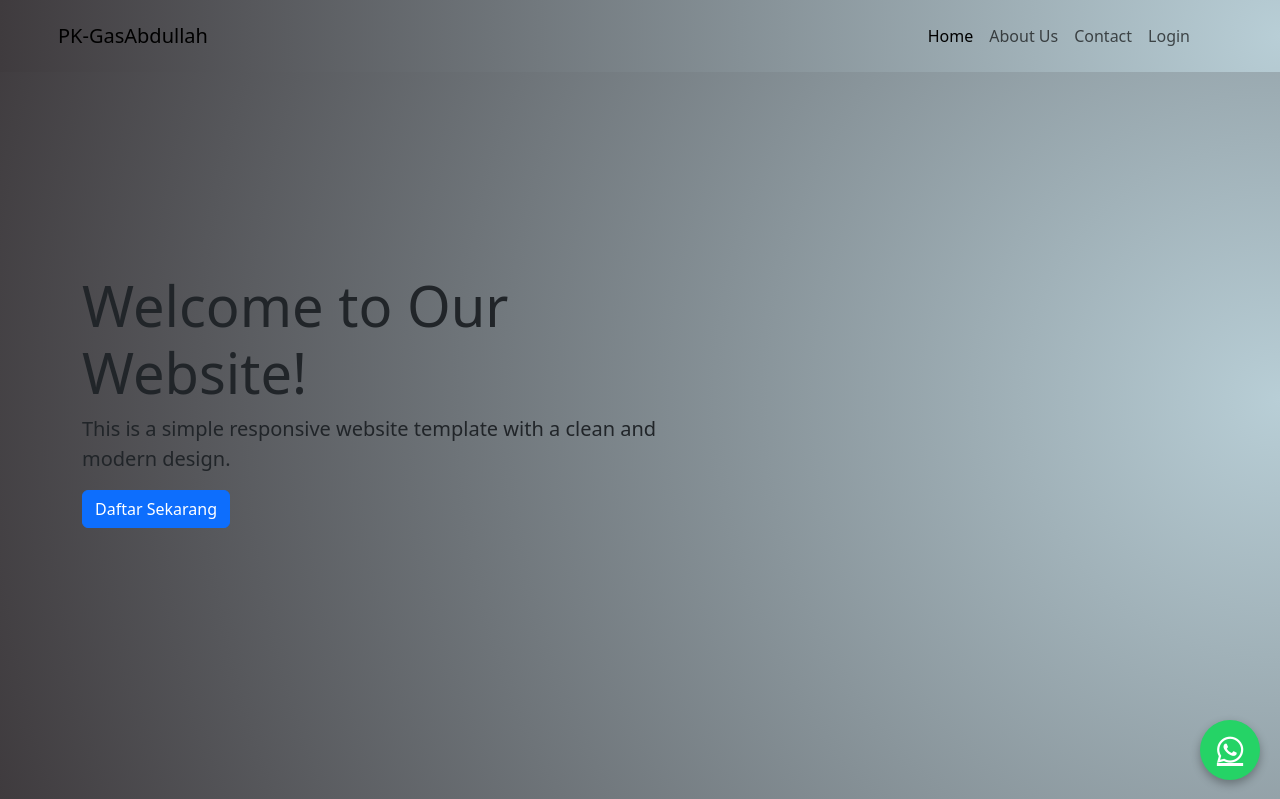
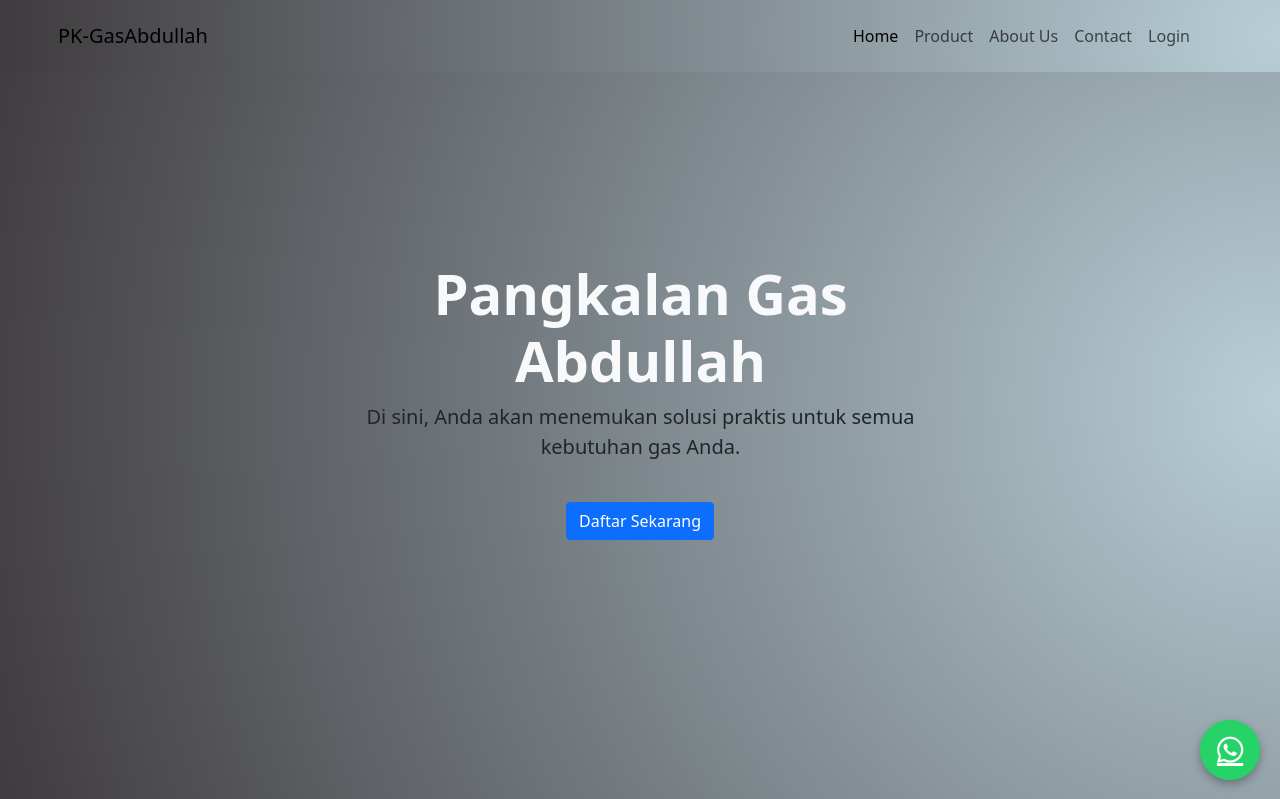
Before and after one commit to FebriansyahAmu/lp-gas, a PHP site: page / in a window 1280 px wide. Shown: the top 799 px of the page. Run offline with PHP 8.4, Linux system fonts and the light colour scheme; data that the repository does not hold is empty; some libraries are stand-ins or nearby versions.

Commit message:
add: fix bug, add aos animation

```diff
--- a/src/Controllers/AccountController.php
+++ b/src/Controllers/AccountController.php
@@ -45,6 +45,7 @@ class AccountController extends Controller
 
 
             if(Alamat::createAlamat($data)){
+                header('Content-Type: application/json');
                 http_response_code(201);
                 echo json_encode([
                     'status' => 'success',
@@ -112,6 +113,7 @@ class AccountController extends Controller
 
             $putAlamat = Alamat::putAlamatByUID($data);
             if($putAlamat){
+                header('Content-Type: application/json');
                 echo json_encode([
                     'status' => 'success',
                     'message' => 'Alamat berhasil diubah'
--- a/src/Controllers/AuthController.php
+++ b/src/Controllers/AuthController.php
@@ -265,11 +265,11 @@ class AuthController extends Controller
             $mail->Subject = 'Verifikasi Email';
 
             if ($type === 'verification') {
-                $verificationLink = "http://localhost:3000/verifikasi-email/$token";
+                $verificationLink = "https://c9a6-2400-9800-c20-c5ed-d549-ee8a-a516-929c.ngrok-free.app/verifikasi-email/$token";
                 $mail->Body = "Klik link berikut untuk memverifikasi akun anda: <a href='$verificationLink'>$verificationLink</a>";
                 $mail->AltBody = "Klik link berikut untuk memverifikasi akun Anda: $verificationLink";
             } elseif ($type === 'reset_password') {
-                $resetLink = "http://localhost:3000/auth/password-reset/$token";
+                $resetLink = "https://c9a6-2400-9800-c20-c5ed-d549-ee8a-a516-929c.ngrok-free.app/auth/password-reset/$token";
                 $mail->Body = "Klik link berikut untuk reset password anda: <a href='$resetLink'>$resetLink</a>";
                 $mail->AltBody = "Klik link berikut untuk reset password Anda: $resetLink";
             }
--- a/src/Controllers/CheckoutController.php
+++ b/src/Controllers/CheckoutController.php
@@ -31,14 +31,14 @@ class CheckoutController extends Controller{
                     'status' => 'pending',
                     'order_id' => $orderId
                 ];
-                $jenisGas = filter_input(INPUT_POST, 'Jenis_gas', FILTER_SANITIZE_FULL_SPECIAL_CHARS);
+                $jenisGas = filter_input(INPUT_POST, 'jenis_gas', FILTER_SANITIZE_FULL_SPECIAL_CHARS);
 
                 //validasi data input
                 $validationResult = Order::validateOrder($data);
                 if($validationResult['status'] === 'error'){
                     http_response_code(400);
                     echo json_encode($validationResult);
-                    exit;
+                    exit();
                 }
 
                 $createOrder = Order::createOrder($data);
--- a/src/Models/Order.php
+++ b/src/Models/Order.php
@@ -119,7 +119,7 @@ Class Order{
     public static function updateStock($productId, $quantity){
         try{
             $db = Database::getConnection();
-            $stmtUpdate = $db->prepare("UPDATE " . self::$tb_gas . " SET Stok = Stok - ? WHERE id_gas = ?");
+            $stmtUpdate = $db->prepare("UPDATE " . self::$table_gas . " SET Stok = Stok - ? WHERE id_gas = ?");
             if(!$stmtUpdate){
                 throw new \Exception("Failed to prepare statement" . $db->error);
             }
@@ -167,7 +167,7 @@ Class Order{
             $stmt = $db->prepare("
                             SELECT ec_order.id_Order, ec_gas.Jenis_gas, ec_order.Qty, ec_order.totalharga, ec_order.status
                             FROM " . self::$table . "
-                            JOIN ". self::$tb_gas ." ON ec_order.id_gas = ec_gas.id_gas
+                            JOIN ". self::$table_gas ." ON ec_order.id_gas = ec_gas.id_gas
                             WHERE ec_order.user_id = ?
                      ");
 
--- a/src/Views/Home/index.php
+++ b/src/Views/Home/index.php
@@ -4,14 +4,13 @@
   style="background: radial-gradient(circle at right, #b8ced6, #3f3b3e)"
 >
   <div class="container">
-    <div class="row">
-      <div class="col-md-7 col-12 text-md-start text-center">
-        <h1 class="display-4">Welcome to Our Website!</h1>
-        <p class="lead">
-          This is a simple responsive website template with a clean and modern
-          design.
+    <div class="row d-flex justify-content-center text-center">
+      <div class="col-md-7 col-12">
+        <h1 class="display-4 fw-bold text-light" data-aos="zoom-in" data-aos-delay="300" data-aos-duration="800">Pangkalan Gas Abdullah</h1>
+        <p class="lead" data-aos="zoom-in" data-aos-delay="300" data-aos-duration="1000">
+        Di sini, Anda akan menemukan solusi praktis untuk semua kebutuhan gas Anda.
         </p>
-        <a href="#" class="btn btn-primary">Daftar Sekarang</a>
+        <a href="/register" class="btn btn-md rounded-1 btn-primary mt-4" data-aos="zoom-in" data-aos-delay="300" data-aos-duration="1200">Daftar Sekarang</a>
       </div>
     </div>
   </div>
@@ -24,13 +23,13 @@
 >
   <div class="container">
     <div class="d-flex justify-content-center mb-4">
-      <h1 class="text-black">In Sale</h1>
+      <h1 class="text-black" data-aos="zoom-in"  data-aos-duration="800">In Sale</h1>
     </div>
-    <p class="mb-5 text-center">
+    <p class="mb-5 text-center" data-aos="zoom-in"  data-aos-duration="800">
       Lorem ipsum dolor sit amet consectetur adipisicing elit. Voluptatibus ab
       velit est! Accusantium vitae ex provident, a.
     </p>
-    <div class="row" id="product-container">
+    <div class="row" id="product-container" >
 
     </div>
   </div>
@@ -45,20 +44,20 @@
     <div class="row align-items-center">
       <!-- Kolom kiri: About Us -->
       <div class="col-md-6 text-black mb-4 mb-md-0">
-        <h2 class="mb-4">About Us</h2>
-        <p>
+        <h2 class="mb-4" data-aos="zoom-in" data-aos-delay="300" data-aos-duration="800">About Us</h2>
+        <p data-aos="zoom-in" data-aos-delay="300" data-aos-duration="800">
           Kami adalah perusahaan yang bergerak di bidang distribusi gas,
           menyediakan berbagai jenis gas untuk kebutuhan rumah tangga dan
           industri. Kami berkomitmen untuk memberikan layanan terbaik dengan
           produk berkualitas tinggi.
         </p>
-        <p>
+        <p data-aos="zoom-in" data-aos-delay="300" data-aos-duration="800">
           Lorem ipsum dolor sit amet consectetur adipisicing elit. Accusamus,
           itaque. Amet asperiores odio illum aliquam incidunt ex unde aperiam
           dicta, autem est explicabo ipsa exercitationem nihil soluta odit
           consequuntur accusamus.
         </p>
-        <p>
+        <p data-aos="zoom-in" data-aos-delay="300" data-aos-duration="800">
           Lorem ipsum dolor sit amet consectetur adipisicing elit. Ipsum
           molestiae nesciunt accusamus non quis ad officia nisi! Nam, sunt ipsum
           at, deleniti pariatur perspiciatis beatae ratione velit nisi officiis
@@ -66,7 +65,7 @@
         </p>
       </div>
       <!-- Kolom kanan: Gambar -->
-      <div class="col-md-6">
+      <div class="col-md-6" data-aos="zoom-in" data-aos-delay="300" data-aos-duration="800">
         <img src="img/lpg-gas.jpg" alt="About Us Image" class="img-fluid" />
       </div>
     </div>
@@ -77,7 +76,7 @@
   <div class="container">
     <div class="row align-items-center">
       <!-- Kolom kiri: About Us -->
-      <div class="col-md-8 text-black mb-4 mb-md-0">
+      <div class="col-md-8 text-black mb-4 mb-md-0" data-aos="zoom-in" data-aos-delay="300" data-aos-duration="800">
         <iframe
           src="https://www.google.com/maps/embed?pb=!1m18!1m12!1m3!1d296.52111372334923!2d124.30035815544517!3d0.7275439208993522!2m3!1f0!2f0!3f0!3m2!1i1024!2i768!4f13.1!3m3!1m2!1s0x327e3d119fd60439%3A0x567152c26e8947ae!2sPangkalan%20Gas%20Elpiji%20Abdul%20Rahman!5e0!3m2!1sid!2sid!4v1725873169895!5m2!1sid!2sid"
           height="450"
@@ -89,17 +88,19 @@
       </div>
       <!-- Kolom kanan: Gambar -->
       <div class="col-md-4">
-        <h3 class="mb-3">Contact Us</h3>
-        <p>
+        <h3 class="mb-3" data-aos="zoom-in" data-aos-delay="300" data-aos-duration="800">Contact Us</h3>
+        <p data-aos="zoom-in" data-aos-delay="300" data-aos-duration="800">
           <strong>Pangkalan Gas Elpiji AbdulRahman</strong><br />
           Jalan Veteran, Kelurahan Motoboi Kecil<br />
           Kecamatan Kotamobagu Selatan<br />
         </p>
+        <div class="" data-aos="zoom-in" data-aos-delay="300" data-aos-duration="800">
           <p>
             <strong>Email:</strong>
             <a href="mailto:contact@example.com">contact@example.com</a>
           </p>
           <p><strong>Phone:</strong> +62 812 3456 7890</p>
+        </div>
       </div>
     </div>
   </div>
@@ -123,9 +124,9 @@
   }
 
   function displayProducts(products) {
-  products.forEach(product => {
+    products.forEach((product, index) => {
       let productCard = `
-      <div class="col-md-4 col-sm-6 col-12 mb-4">
+        <div class="col-md-4 col-sm-6 col-12 mb-4" data-aos="fade-up" data-aos-delay="${index * 200}" data-aos-duration="800">
           <div class="card shadow-lg hover-shadow zoom-effect">
             <img class="card-img-top img-fluid" src="img/gas.jpeg" alt="${product.Jenis_gas}" />
             <div class="card-body">
--- a/src/Views/Layout/layout.php
+++ b/src/Views/Layout/layout.php
@@ -16,7 +16,9 @@
     <link rel="stylesheet" type="text/css" href="https://cdn.datatables.net/2.1.6/css/dataTables.dataTables.min.css"/>
     <script type="text/javascript" src="https://cdn.datatables.net/2.1.6/js/dataTables.min.js"></script>
 
-
+    <!--AOS-->
+    <link href="https://unpkg.com/aos@2.3.1/dist/aos.css" rel="stylesheet">
+    <script src="https://unpkg.com/aos@2.3.1/dist/aos.js"></script>
 </head>
 <body>
 
@@ -27,8 +29,10 @@
         <?php echo $content; ?>
     </div>
 </main>
-
 <?php component('footer'); ?>
 </body>
+</html>
 
-</html>
+<script>
+  AOS.init();
+</script>
--- a/src/Views/Layout/standardLayout.php
+++ b/src/Views/Layout/standardLayout.php
@@ -34,8 +34,8 @@
   <body>
     <?php component('spinners'); ?>
     <section
-      class="vh-100"
-      style="background: radial-gradient(circle at right, #b8ced6 , #3f3b3e)"
+      class="vh-100 overflow-auto"
+      style="background: radial-gradient(circle at right, #b8ced6 , #3f3b3e);"
     >
         <?php echo $content; ?>
     </section>
--- a/src/Views/Login/index.php
+++ b/src/Views/Login/index.php
@@ -1,4 +1,4 @@
-<div class="container py-5 h-100">
+<div class="container py-5 vh-100 overflow-hidden">
         <div class="row d-flex align-items-center justify-content-center h-100 ">
           <div class="col-md-8 col-lg-7 col-xl-6">
             <img
--- a/src/Views/Lupa-password/index.php
+++ b/src/Views/Lupa-password/index.php
@@ -1,5 +1,5 @@
 <div class="container py-5 h-100" >
-  <div class="row d-flex justify-content-center align-items-center h-100">
+  <div class="row d-flex justify-content-center align-items-center h-100 p-2">
     <div class="col-md-6 p-5 rounded  text-white" style="background-color: rgba(0, 0, 0, 0.2)">
       <h2 class="mb-4 text-center">Lupa Password</h2>
       <form id="forgotPasswordForm" class="needs-validation" novalidate>
--- a/src/Views/Register/index.php
+++ b/src/Views/Register/index.php
@@ -1,6 +1,6 @@
-<div class="container h-100">
+<div class="container-fluid ">
         <div
-          class="row d-flex align-items-center justify-content-center h-100 p-2"
+          class="row d-flex align-items-center justify-content-center  p-2"
         >
           <div
             class="col-md-12 col-lg-5 col-xl-6 p-5 rounded"
--- a/src/Views/components/navbar.php
+++ b/src/Views/components/navbar.php
@@ -25,6 +25,9 @@
         </li>
 
         <?php if ($_SERVER['REQUEST_URI'] === '/'): ?>
+        <li class="nav-item">
+          <a class="nav-link nav-hover" href="#">Product</a>
+        </li>
         <li class="nav-item">
           <a class="nav-link nav-hover" href="#">About Us</a>
         </li>
--- a/src/Views/verification-sukses/index.php
+++ b/src/Views/verification-sukses/index.php
@@ -1,7 +1,7 @@
 <div class="container py-5 h-100">
   <div class="row d-flex justify-content-center">
     <div
-      class="col-md-7 p-5 rounded text-center"
+      class="col-md-7 p-5 rounded text-center p-2"
       style="background-color: rgba(0, 0, 0, 0.2)"
     >
       <h2 class="mb-3 text-light text-success">Verifikasi Email Berhasil</h2>
```
Also changed, not shown: src/Views/Account/index.php (+10 -1 lines), src/Views/Alamat/index.php (+4 -3 lines). Lines whose indentation alone changed are shown as unchanged.
